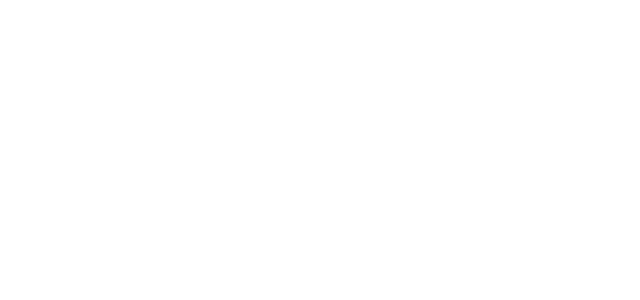
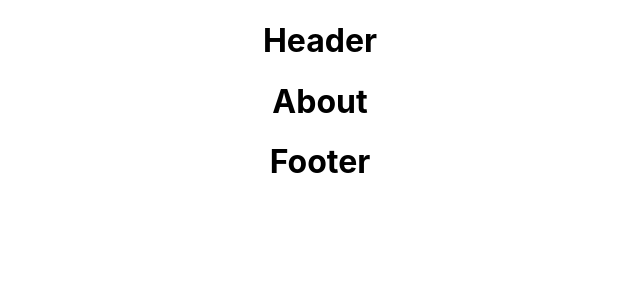
Before and after one commit to shadmansaalim/Full-Stack-Course-App, a React (Create React App) app: page /about in a window 1280 px wide. Shown: the top 300 px of the page, without its empty margins (320-960 px from the left). Built offline with nearby package versions, Linux system fonts and the light colour scheme.

Commit message:
Component and Router Setup Done

```diff
--- a/src/App.js
+++ b/src/App.js
@@ -1,9 +1,38 @@
 import './App.css';
+import React from "react";
+import {
+  BrowserRouter as Router,
+  Switch,
+  Route
+} from "react-router-dom";
+import Header from './components/Header/Header';
+import Home from './components/Home/Home';
+import Services from './components/Services/Services';
+import About from './components/About/About';
+import Footer from './components/Footer/Footer';
+
 
 function App() {
   return (
     <div className="App">
-
+      <Router>
+        <Header></Header>
+        <Switch>
+          <Route exact path="/">
+            <Home></Home>
+          </Route>
+          <Route exact path="/home">
+            <Home></Home>
+          </Route>
+          <Route exact path="/services">
+            <Services></Services>
+          </Route>
+          <Route exact path="/about">
+            <About></About>
+          </Route>
+        </Switch>
+        <Footer></Footer>
+      </Router>
     </div>
   );
 }
--- /dev/null
+++ b/src/components/About/About.js
@@ -0,0 +1,11 @@
+import React from 'react';
+
+const About = () => {
+    return (
+        <div>
+            <h1>About</h1>
+        </div>
+    );
+};
+
+export default About;
--- /dev/null
+++ b/src/components/Footer/Footer.js
@@ -0,0 +1,11 @@
+import React from 'react';
+
+const Footer = () => {
+    return (
+        <div>
+            <h1>Footer</h1>
+        </div>
+    );
+};
+
+export default Footer;
--- /dev/null
+++ b/src/components/Header/Header.js
@@ -0,0 +1,11 @@
+import React from 'react';
+
+const Header = () => {
+    return (
+        <div>
+            <h1>Header</h1>
+        </div>
+    );
+};
+
+export default Header;
--- /dev/null
+++ b/src/components/Home/Home.js
@@ -0,0 +1,11 @@
+import React from 'react';
+
+const Home = () => {
+    return (
+        <div>
+            <h1>Home</h1>
+        </div>
+    );
+};
+
+export default Home;
--- /dev/null
+++ b/src/components/Services/Services.js
@@ -0,0 +1,11 @@
+import React from 'react';
+
+const Services = () => {
+    return (
+        <div>
+            <h1>SERVICES</h1>
+        </div>
+    );
+};
+
+export default Services;
```
Also changed, not shown: src/components/About/About.css (added), src/components/Footer/Footer.css (added), src/components/Header/Header.css (added), src/components/Home/Home.css (added), src/components/Services/Services.css (added).
